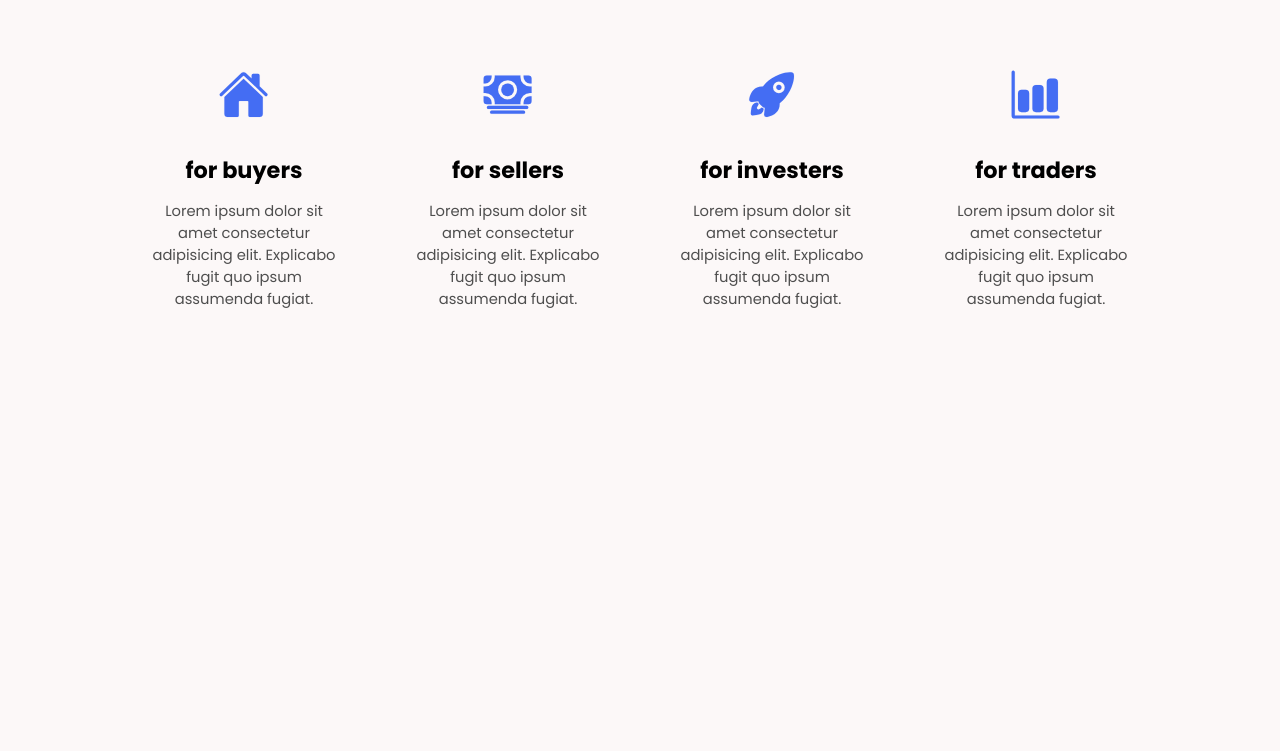
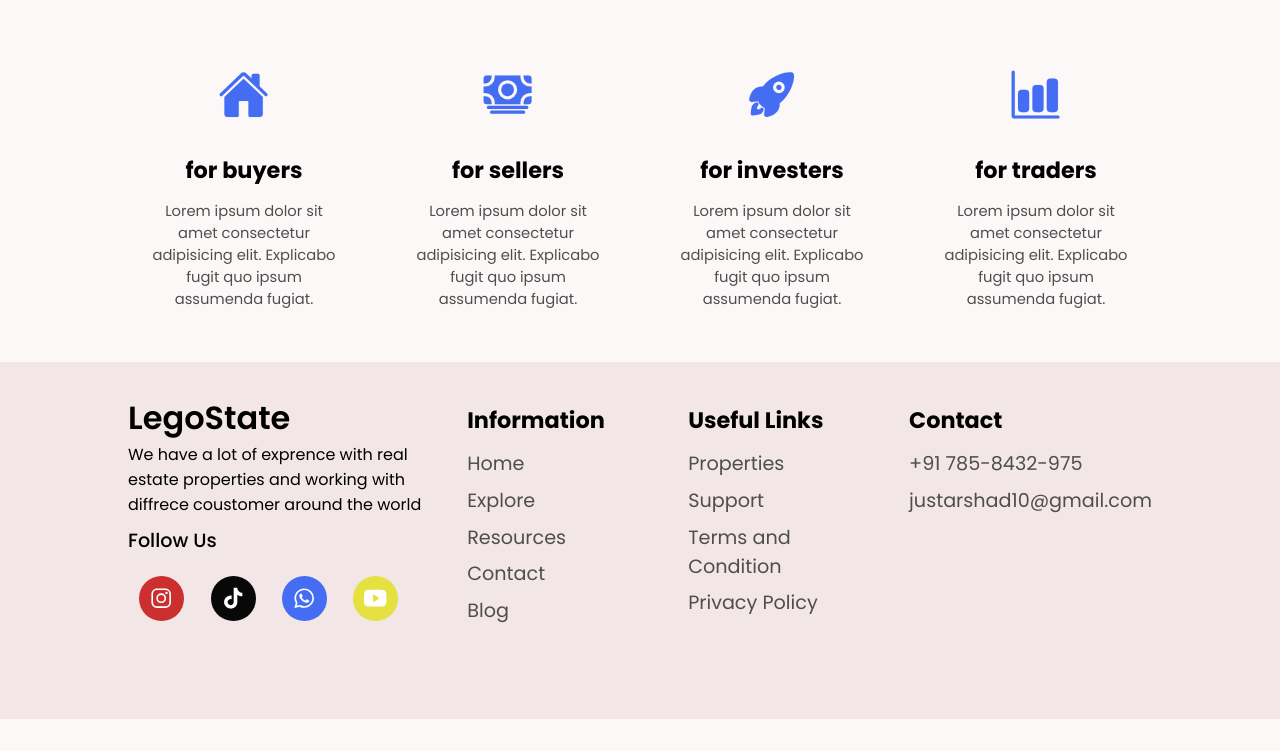
Before and after one commit to justarshad/RealState-Website-1, a plain HTML site: page index.html in a window 1280 px wide. Shown: the part 1924-2675 px from the top of the page. Before the commit the page ends 2286 px from the top, so only its background shows below. Drawn offline with nearby package versions, Linux system fonts and the light colour scheme.

Commit message:
adding footer

```diff
--- a/index.html
+++ b/index.html
@@ -324,6 +324,44 @@
             <p>Lorem ipsum dolor sit amet consectetur adipisicing elit. Explicabo fugit quo ipsum assumenda fugiat.</p>
         </div>
     </section>
+    <section id="footer">
+        <div class="mainData">
+            <span>
+                LegoState
+            </span>
+            <P>We have a lot of exprence with real estate properties and working with diffrece coustomer around the
+                world</P>
+            <h3>Follow Us</h3>
+            <div class="socialIcons">
+                <ion-icon name="logo-instagram"></ion-icon>
+                <ion-icon name="logo-tiktok"></ion-icon>
+                <ion-icon name="logo-whatsapp"></ion-icon>
+                <ion-icon name="logo-youtube"></ion-icon>
+            </div>
+        </div>
+        <div class="footerData">
+            <div>
+                <h4>Information</h4>
+                <a href="#">Home</a>
+                <a href="#">Explore</a>
+                <a href="#">Resources</a>
+                <a href="#">Contact</a>
+                <a href="#">Blog</a>
+            </div>
+            <div>
+                <h4>Useful Links</h4>
+                <a href="#">Properties</a>
+                <a href="#">Support</a>
+                <a href="#">Terms and Condition</a>
+                <a href="#">Privacy Policy</a>
+            </div>
+            <div>
+                <h4>Contact</h4>
+                <a href="#">+91 785-8432-975</a>
+                <a href="#">justarshad10@gmail.com</a>
+            </div>
+        </div>
+    </section>
     <script src="https://cdn.jsdelivr.net/npm/swiper/swiper-bundle.min.js"></script>
     <script src="main.js"></script>
 </body>
--- a/style.css
+++ b/style.css
@@ -15,6 +15,12 @@
     --lightestGray: #d1d1d1;
     --white: #f6f6f6;
     --PureWhite: #ffffff;
+    --lightGraiesWhite:#f3e6e6;
+
+    --PrimaryYellow:#e4e140;
+    --PrimaryBlue:#446df3;
+    --PrimaryBlack:#080808;
+    --PrimaryRed:#cc2f2f;
 }
 
 body {
@@ -463,6 +469,79 @@ a {
     box-shadow: 0 0 1em var(--lightestGray);
 }
 
+#footer {
+    font-size: 1rem;
+    background: var(--lightGraiesWhite);
+    padding-top: 2em;
+    padding-bottom: 5em;
+    display: flex;
+    gap: 2em;
+    justify-content: space-between;
+}
+
+
+#footer .mainData {
+    max-width: 30%;
+}
+
+#footer .mainData span {
+    font-size: 2em;
+    font-weight: 600;
+}
+
+#footer .mainData h3 {
+    font-size: 1.2em;
+    font-weight: 500;
+    margin: 0.5em 0;
+}
+
+#footer .mainData .socialIcons ion-icon {
+    font-size: 1.4em;
+    padding: .5em;
+    border-radius: 50%;
+    color: var(--PureWhite);
+    margin: .5em;
+}
+
+#footer .mainData .socialIcons ion-icon:nth-child(1) {
+    background: var(--PrimaryRed);
+}
+
+#footer .mainData .socialIcons ion-icon:nth-child(2) {
+    background: var(--PrimaryBlack);
+}
+
+#footer .mainData .socialIcons ion-icon:nth-child(3) {
+    background: var(--PrimaryBlue);
+}
+
+#footer .mainData .socialIcons ion-icon:nth-child(4) {
+    background: var(--PrimaryYellow);
+}
+
+#footer .footerData {
+    display: grid;
+    grid-template-columns: repeat(3, 1fr);
+    gap:2em;
+}
+
+#footer .footerData div {
+    display: flex;
+    flex-direction: column;
+    align-items: flex-start;
+}
+
+#footer .footerData div h4 {
+    margin: 0.4em 0;
+    font-size: 1.4em;
+}
+
+#footer .footerData div a {
+    margin: 0.2em 0;
+}
+#footer .footerData div a:hover {
+    color:var(--darkGray);
+}
 /* ------------------ */
 
 @media (max-width:1080px) {
@@ -493,6 +572,10 @@ a {
         max-width: 100%;
         text-align: center;
     }
+    #footer {
+        flex-direction: column;
+        justify-content: space-between;
+    }
 }
 
 @media (max-width:768px) {
@@ -518,10 +601,28 @@ a {
         display: flex;
         justify-content: center;
     }
+    #footer {
+    font-size: .9rem;
+    }
+    #footer .mainData {
+        max-width: 60%;
+    }
 }
 
 @media (max-width:576px) {
     section {
         padding: 0 1rem;
     }
+    #footer .footerData {
+        display: grid;
+        grid-template-columns: 1fr;
+    }
+    #footer .mainData {
+        max-width: 90%;
+    }
 }
+@media (max-width:410px) {
+    #footer .mainData {
+        max-width: 100%;
+    }
+}
```
